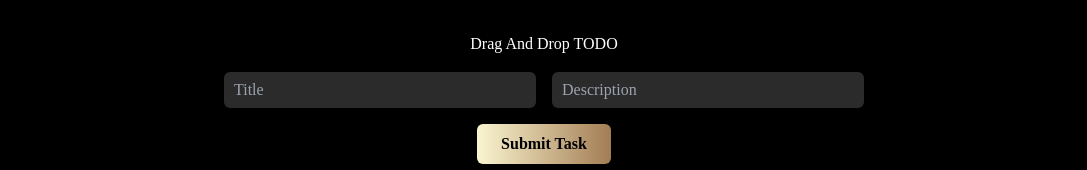
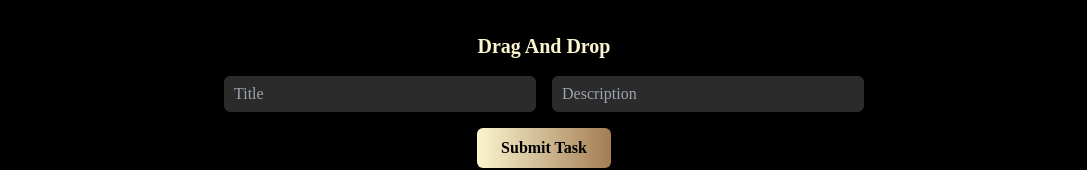
Before and after one commit to Randycullins08/DragDropTodo, a React (Vite) app: page / in a window 1280 px wide. Shown: the top 170 px of the page, without its empty margins (96-1183 px from the left). Built offline with nearby package versions, Linux system fonts and the light colour scheme.

Commit message:
added styles to the header

```diff
--- a/src/App.tsx
+++ b/src/App.tsx
@@ -9,7 +9,9 @@ export default function App() {
 
   return (
     <div className="min-h-screen flex flex-col justify-start items-center bg-grayscale-900 p-4 text-white">
-      <h1 className="m-4 items-center">Drag And Drop TODO</h1>
+      <h1 className="m-4 text-xl font-semibold text-primary-500 items-center">
+        Drag And Drop
+      </h1>
       <TaskForm handleAddTask={handleAddTask} />
 
       <DndContext onDragEnd={handleDragEnd}>
```
